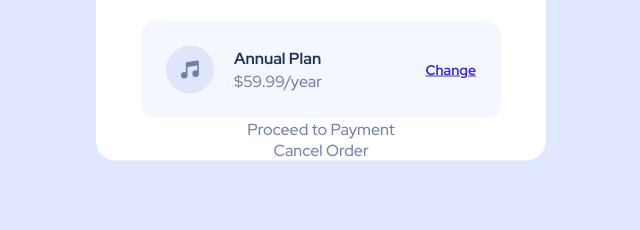
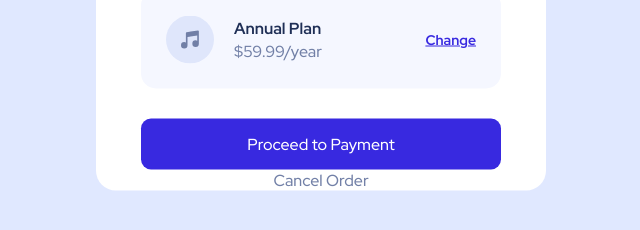
Before and after one commit to DCoder18/Order-Summary-Component, a website: page index.html in a window 1280 px wide. Shown: the part 506-736 px from the top of the page, without its empty margins (319-959 px from the left). Drawn offline with Linux system fonts and the light colour scheme.

Commit message:
Primary button

```diff
--- a/index.html
+++ b/index.html
@@ -43,11 +43,11 @@
           <p class="plan__price-value">$59.99/year</p>
         </div>
 
-        <a class="btn btn--link">Change</a>
+        <a class="btn btn--text">Change</a>
       </div>
 
-      <div class="card__primary-btn">Proceed to Payment</div>
-      <div class="card__cancel-btn">Cancel Order</div>
+      <a class="btn btn--primary">Proceed to Payment</a>
+      <a class="btn btn-cancel">Cancel Order</a>
     </div>
   </div>
 
--- a/style.scss
+++ b/style.scss
@@ -84,6 +84,7 @@ img {
   padding: 2.5rem;
   border-radius: 1.5rem;
   align-items: center ;
+  margin: 0 3rem 3rem;
 
   &__icon {
     margin-right: 2rem;
@@ -94,7 +95,6 @@ img {
     display: flex;
     flex-direction: column;
     text-align: left;
-
   }
 
   &__heading {
@@ -111,7 +111,7 @@ img {
     text-decoration: none;
   }
 
-  &--link {
+  &--text {
     margin-left: auto;
     justify-content: flex-end;
     color: $bright_blue;
@@ -119,4 +119,12 @@ img {
     font-size: 1.4rem;
     font-weight: 700;
   }
+
+  &--primary {
+    background: $bright_blue;
+    color: #fff;
+    border-radius: 1rem;
+    padding: 1.5rem 2rem;
+    width: 36rem;
+  }
 }
```
Also changed, not shown: css/style.css, 1 other file.
